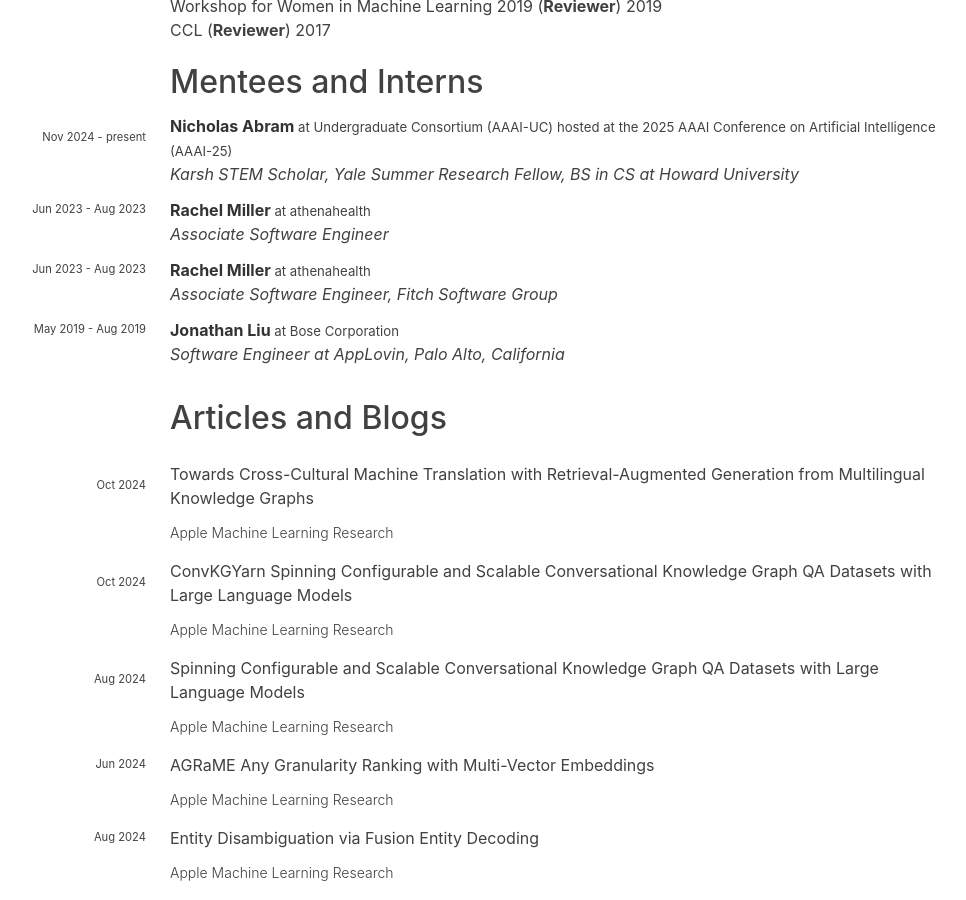
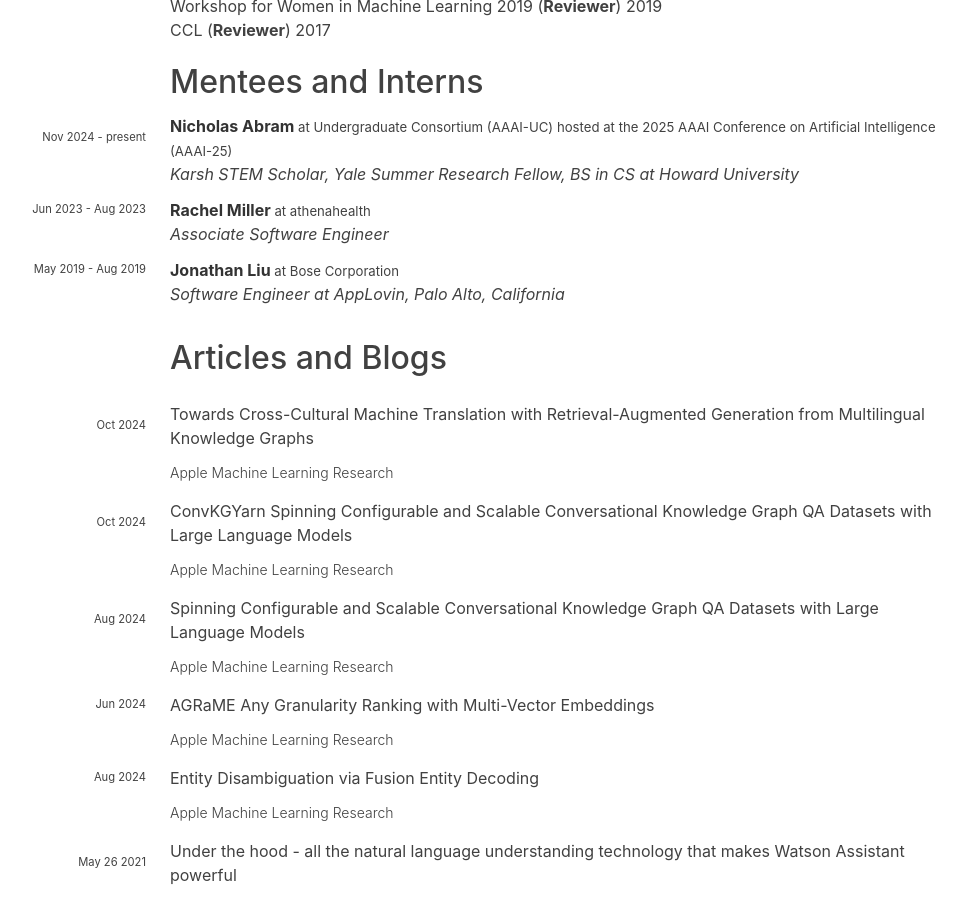
Before and after one commit to hariharanragothaman/hariharanragothaman.github.io, a Jekyll site: the page built from cv.md, in a window 1280 px wide and 900 px high, scrolled down 3528 px. Shown: the whole window, without its empty margins (162-1128 px from the left). Built offline with Jekyll 4.4.1, drawn with Linux system fonts in a browser that asks for light colours; nearby versions of some CDN libraries; some web fonts are replaced.

Commit message:
Polishes and Updates

```diff
--- a/_data/mentoring.yaml
+++ b/_data/mentoring.yaml
@@ -10,12 +10,6 @@
   degree: "Associate Software Engineer"
   url: https://www.linkedin.com/in/rachel-leigh-miller/
 
-- name: Rachel Miller
-  intern: athenahealth
-  year: "Jun 2023 - Aug 2023"
-  degree: "Associate Software Engineer, Fitch Software Group"
-  url: https://www.linkedin.com/in/rachel-leigh-miller/
-
 - name: Jonathan Liu
   intern: Bose Corporation
   year: "May 2019 - Aug 2019"
```
